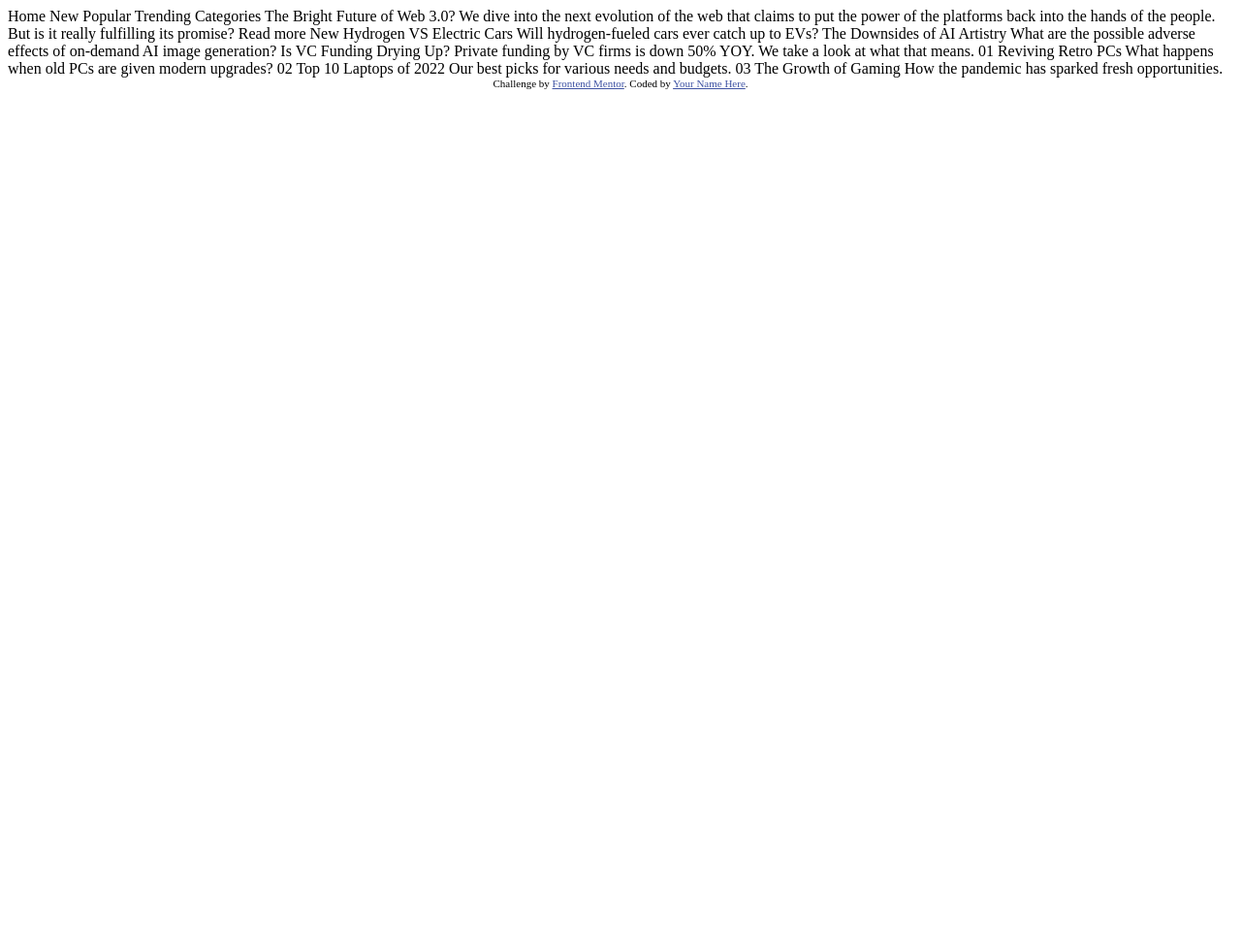
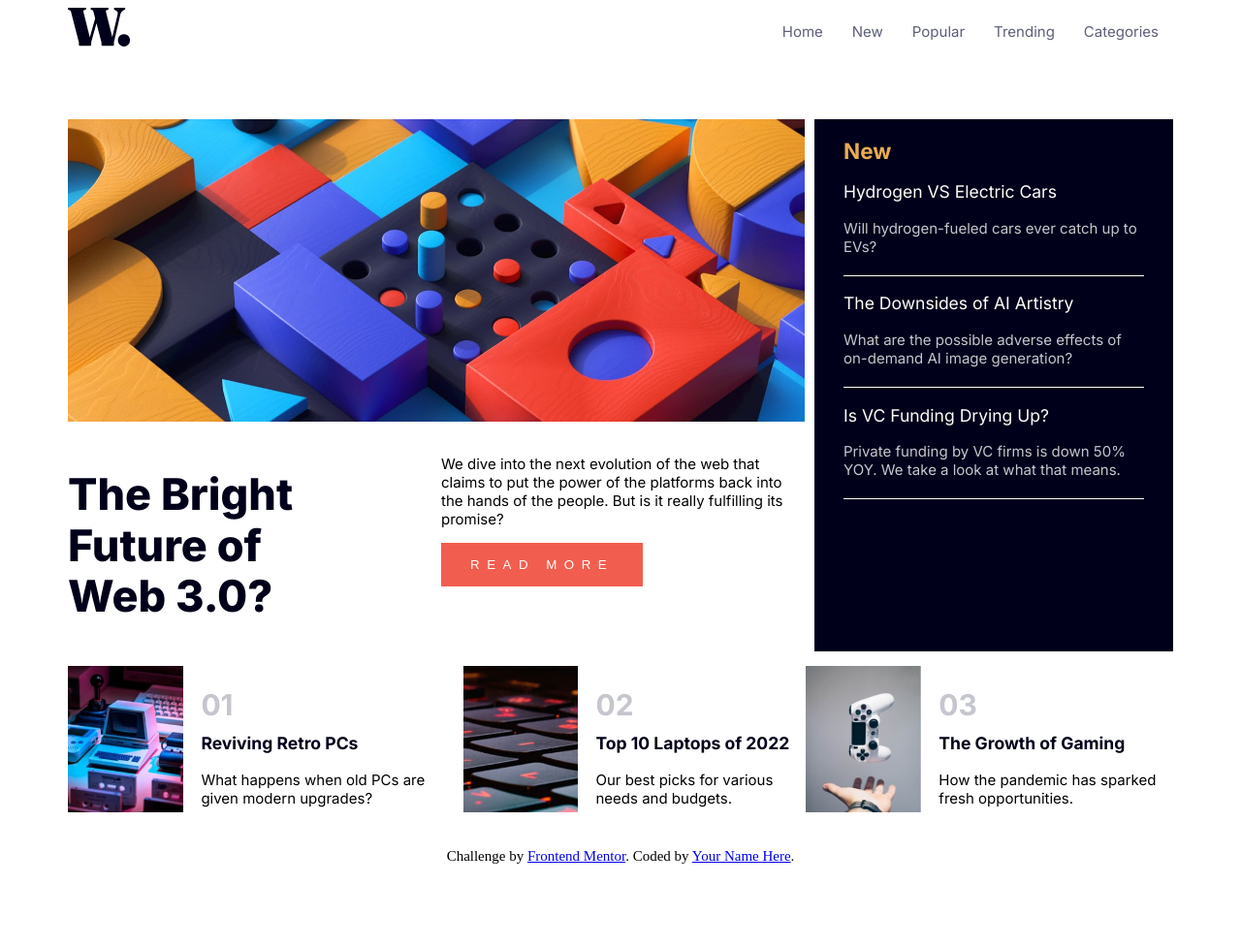
Before and after one commit to Adrianmbugua/news-homepage-main, a plain HTML site: page index.html in a window 1280 px wide. Shown: the whole page at 97% size. Before the commit the page ends 800 px from the top, so only its background shows below. Drawn offline with Linux system fonts and the light colour scheme.

Commit message:
js addition

```diff
--- a/index.html
+++ b/index.html
@@ -3,58 +3,101 @@
 <head>
   <meta charset="UTF-8">
   <meta name="viewport" content="width=device-width, initial-scale=1.0"> <!-- displays site properly based on user's device -->
-
+  <link rel="stylesheet" href="style.css" >
   <link rel="icon" type="image/png" sizes="32x32" href="./images/favicon-32x32.png">
 
   <title>Frontend Mentor | News homepage</title>
 
-  <!-- Feel free to remove these styles or customise in your own stylesheet 👍 -->
-  <style>
-    .attribution { font-size: 11px; text-align: center; }
-    .attribution a { color: hsl(228, 45%, 44%); }
-  </style>
+
 </head>
 <body>
+<div class="container">
+<header>
+  <div class="logo"><img src="assets/images/logo.svg" alt="logo"></div>
 
-  Home
-  New
-  Popular
-  Trending
-  Categories
+  <a href="#" class="toggle-button">
+    <span class="bar"></span>
+    <span class="bar"></span>
+    <span class="bar"></span>
+  </a>
+  <nav class="nav">
 
-  The Bright Future of Web 3.0?
+    <ul>
+      <li><a href="#">Home</a></li>
+      <li><a href="#">New</a></li>
+      <li><a href="#">Popular</a></li>
+      <li><a href="#">Trending</a></li>
+      <li><a href="#">Categories</a></li>
 
-  We dive into the next evolution of the web that claims to put the power of the platforms back into the hands of the people.
+    </ul>
+
+</nav>
+
+</header>
+<div class="hero">
+  <img src="assets/images/image-web-3-desktop.jpg" alt="header image">
+</div>
+<div class="side_bar">
+  <h2>New </h2>
+
+    <h3><a href="#">Hydrogen VS Electric Cars</a></h3>
+    <p>Will hydrogen-fueled cars ever catch up to EVs?</p>
+
+    <h3><a href="#">The Downsides of AI Artistry</a></h3>
+    <p> What are the possible adverse effects of on-demand AI image generation?</p>
+
+    <h3> <a href="#">Is VC Funding Drying Up?</a></h3>
+    <p>  Private funding by VC firms is down 50% YOY. We take a look at what that means.</p>
+  </div>
+
+  <div class="title">
+    <h1>The Bright Future of Web 3.0?</h1>
+  </div>
+
+  <main>
+ <p> We dive into the next evolution of the web that claims to put the power of the platforms back into the hands of the people.
   But is it really fulfilling its promise?
+</p>
+ <button class="callout"> Read more</button>
+</main>
 
-  Read more
+<footer>
+  <div class="foot_sec">
+    <div class="foot_thumb"> <img src="assets/images/image-retro-pcs.jpg" alt="retro pc"></div>
 
-  New
+   <div class="foot_cont">
+    <div class="foot_no"><h2> 01 </h2></div>
+    <h3>Reviving Retro PCs</h3>
+    <p>What happens when old PCs are given modern upgrades?</p>
+  </div>
+  </div>
+  <div class="foot_sec">
+    <div class="foot_thumb"> <img src="assets/images/image-top-laptops.jpg" alt="laptop"> </div>
+    <div class="foot_cont">
+      <div class="foot_no"> <h2>02</h2></div>
+      <h3>Top 10 Laptops of 2022</h3>
+      <p>Our best picks for various needs and budgets.</p>
+    </div>
+  </div>
+  <div class="foot_sec">
+    <div class="foot_thumb"><img src="assets/images/image-gaming-growth.jpg" alt="pc game"> </div>
+    <div class="foot_cont">
+      <div class="foot_no"><h2>03</h2></div>
+      <h3>The Growth of Gaming</h3>
+      <p> How the pandemic has sparked fresh opportunities.</p>
 
-  Hydrogen VS Electric Cars
-  Will hydrogen-fueled cars ever catch up to EVs?
+    </div>
+  </div>
 
-  The Downsides of AI Artistry
-  What are the possible adverse effects of on-demand AI image generation?
-
-  Is VC Funding Drying Up?
-  Private funding by VC firms is down 50% YOY. We take a look at what that means.
-
-  01
-  Reviving Retro PCs
-  What happens when old PCs are given modern upgrades?
-
-  02
-  Top 10 Laptops of 2022
-  Our best picks for various needs and budgets.
-
-  03
-  The Growth of Gaming
-  How the pandemic has sparked fresh opportunities.
+</footer>
 
   <div class="attribution">
     Challenge by <a href="https://www.frontendmentor.io?ref=challenge" target="_blank">Frontend Mentor</a>.
     Coded by <a href="#">Your Name Here</a>.
   </div>
+
+</div>
+<script src="script.js" defer ></script>
+
 </body>
 </html>
--- /dev/null
+++ b/script.js
@@ -0,0 +1,7 @@
+const toggleButton = document.getElementsByClassName('toggle-button')[0]
+const nav = document.getElementsByClassName('nav')[0]
+
+toggleButton.addEventListener('click', () => {
+
+    nav.classList.toggle('active')
+})
--- /dev/null
+++ b/style.css
@@ -0,0 +1,252 @@
+@import url('https://fonts.googleapis.com/css2?family=Inter:wght@400;700;800&display=swap');
+*,*::before,*::after{box-sizing: border-box;}
+
+:root{
+    --Soft-orange: hsl(35, 77%, 62%);
+    --Soft-red: hsl(5, 85%, 63%);
+    --Off-white: hsl(36, 100%, 99%);
+    --Grayish-blue: hsl(233, 8%, 79%);
+    ---Dark-grayish-blue: hsl(236, 13%, 42%);
+    --Very-dark-blue: hsl(240, 100%, 5%);
+    font-size: 15px;
+
+}
+
+/* ==========
+ TYPOGRAPHY
+ ========== */
+
+ p{
+    font-family: 'Inter',sans-serif;
+ }
+ h1{
+    font-family: 'Inter' ,sans-serif ;
+    font-weight: 800;
+    color: var(--Very-dark-blue);
+    font-size: 3rem;
+    line-height: 3.5rem;
+   }
+
+   h2{
+    font-family: 'Inter' ,sans-serif ;
+    font-weight: 700;
+    color: var(--Soft-orange);
+   }
+   h3{
+    font-family: 'Inter' ,sans-serif ;
+    font-weight: 400;
+    color: var(--Grayish-blue);
+   }
+
+   h3 a{
+      color: var(--Off-white);
+      text-decoration: none;
+   }
+
+   h3 a:hover{
+      color: var(--Soft-orange);
+   }
+
+/* ==========
+ LAYOUT
+ ========== */
+
+ .container{
+    max-width: 1140px;
+    margin: 0 auto;
+    height: auto;
+    display: grid;
+    grid-template-columns: repeat(3, 1fr);
+    grid-auto-rows: minmax(100px,auto);
+    grid-gap: 15px;
+
+ }
+
+ header{
+    grid-column: 1/4;
+    display: flex;
+    justify-content: space-between;
+
+
+ }
+
+ .nav>ul{
+    display: flex;
+    list-style: none;
+ }
+
+ .nav>ul>li>a{
+    text-decoration:none;
+    color: var(---Dark-grayish-blue);
+    padding: 1rem;
+    font-family: 'Inter' ,sans-serif ;
+    font-weight: 400;
+ }
+
+ .nav a:hover{
+   color: var(--Soft-orange);
+ }
+ .toggle-button{
+   position: absolute;
+   top:0.75rem;
+   right: 1rem;
+   display: none;
+   flex-direction: column;
+   justify-content: space-between;
+   width: 30px;
+   height: 21px;
+ }
+ .toggle-button .bar{
+   height: 3px;
+   width: 100%;
+   background-color:var(--Very-dark-blue) ;
+   border-radius: 10px;
+ }
+ .hero img{
+    max-width: 760px;
+ }
+ .hero{
+    grid-column: 1 / 3;
+
+ }
+ .side_bar{
+    grid-column: 3/4;
+    grid-row: 2/4;
+    background-color: var(--Very-dark-blue);
+    padding: 0 2rem;
+
+ }
+
+ .side_bar>p {
+    color:var(--Grayish-blue);
+    border-bottom: 1px solid white;
+    padding-bottom: 20px;
+ }
+ .side_bar > h3{
+    color:var(--Off-white);
+ }
+ .title{
+    grid-column: 1/2;
+    display: flex;
+    font-size: 3rem;
+    width: 80%;
+
+ }
+ main{
+    grid-column: 2/3;
+    display: block;
+
+ }
+.callout{
+    background-color: var(--Soft-red);
+    color: var(--Off-white);
+    text-transform: uppercase;
+    padding: 1rem 2rem;
+    border: none;
+    cursor: pointer;
+    letter-spacing: 0.5rem;
+}
+
+.callout:hover{
+    background-color: var(--Very-dark-blue);
+}
+
+ footer{
+    grid-column: 1/4;
+    display: flex;
+
+ }
+ .foot_sec{
+    display: flex;
+ }
+
+ .foot_thumb>img{
+    max-width: 95%;
+ }
+
+ .foot_cont {
+    padding: 0.8rem;
+  }
+
+  .foot_no>h2{
+   color:var(--Grayish-blue);
+   font-size: 2rem;
+    line-height: 0.5rem;
+  }
+  .foot_cont>h3{
+   color: var(--Very-dark-blue);
+   font-weight: bold;
+  }
+ .attribution {
+    grid-column: 1/4;
+    text-align: center;
+
+  }
+
+  @media screen and (max-width:700px) {
+
+   .container{
+      display: grid;
+      grid-template-areas:
+      "header"
+      "hero"
+      "title"
+      "main"
+      "side_bar"
+      "footer"
+      "attribution";
+   }
+   .header{
+      grid-area:header;
+   }
+   .hero{
+      grid-area:hero;
+   }
+   .title{
+      grid-area:title;
+   }
+   main{
+      grid-area:main;
+   }
+   .side_bar{
+      grid-area:side_bar;
+   }
+   footer{
+      grid-area:footer;
+      display: block;
+   }
+   .attribution{
+      grid-area:attribution;
+   }
+
+   .toggle-button{
+      display: flex;
+   }
+
+   .nav{
+      display: none;
+      background-color: rgb(255, 255, 255);
+   }
+
+   .nav{
+      flex-direction: column;
+      width: 100%;
+   }
+
+   .nav ul{
+      flex-direction: column;
+
+   }
+
+   .nav li{
+      text-align: center;
+   }
+   .nav li a{
+      line-height: 2rem;
+   }
+
+   nav.active{
+      display: flex;
+   }
+
+  }
```
